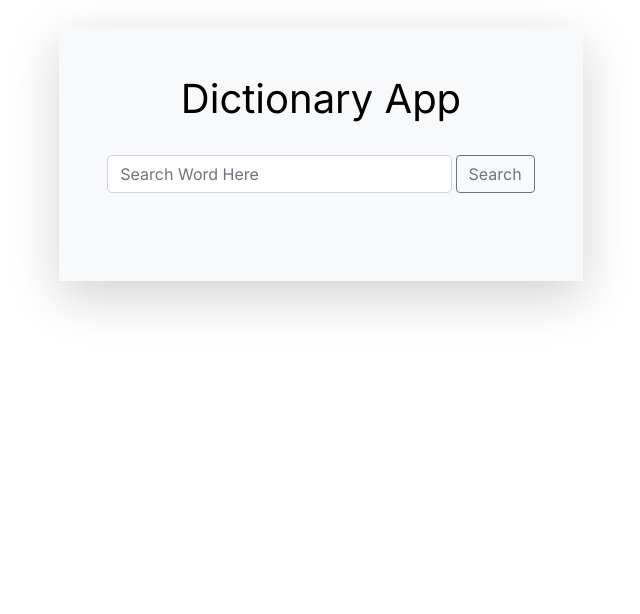
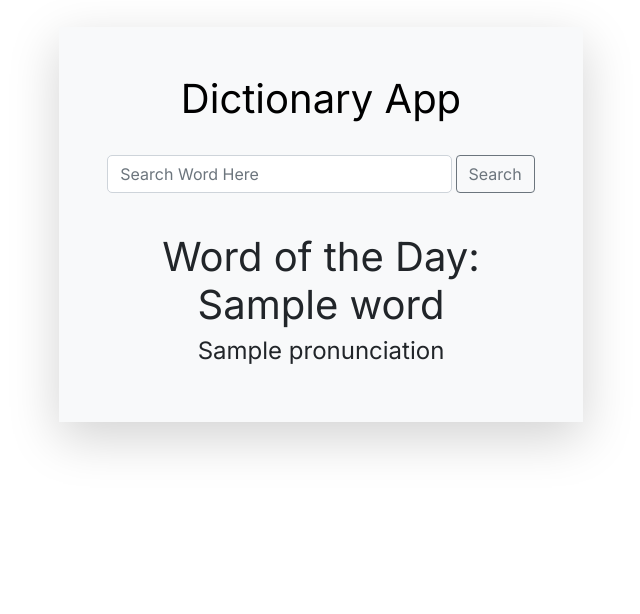
Before and after one commit to ParaskR/dictionary-flask-fork, a Flask app: template dictionary_app/templates/base.html in a window 1280 px wide. Shown: the part 229-843 px from the top of the page, without its empty margins (319-959 px from the left). Run offline with Flask 2, Linux system fonts and the light colour scheme; the template is opened without the code that fills it: most values are stand-ins (such as "Sample title", 1, 10 or a date in 2020); some libraries are stand-ins or nearby versions.

Commit message:
fixed conflicts

```diff
--- a/dictionary_app/app.py
+++ b/dictionary_app/app.py
@@ -1,18 +1,18 @@
-from flask import Flask, render_template, request
+from flask import Flask, render_template, request, escape
+from random_word import RandomWords
 import requests
 import jsonpath_ng
 import json
 import urllib.parse
 from fastapi import FastAPI
 from fastapi.middleware.wsgi import WSGIMiddleware
-from flask import Flask, escape, request
-from fastapi.middleware.wsgi import WSGIMiddleware
 
-from backend.util.db import engine,Base
+from backend.util.db import engine, Base
 
 flask_app = Flask(__name__)
 app = FastAPI()
 Base.metadata.create_all(bind=engine)
+
 
 # flask routes
 @flask_app.route('/login')
@@ -20,12 +20,14 @@ def login():  # put flask_application's code here
     read_login()
     return render_template("login.html")
 
+
 @app.get('/login')
 def read_login():
     return "HELLO WORLD"
 
+
 @flask_app.route('/register')
-def register():  # put flask_application's code here
+def register():
     return render_template("register.html")
 
 
@@ -42,7 +44,9 @@ def word_search_post():
     else:
         return render_template("base.html")
 
+
 app.mount("/v1", WSGIMiddleware(flask_app))
+
 
 def word_definition(word):
     url = "https://api.dictionaryapi.dev/api/v2/entries/en/"
@@ -112,5 +116,10 @@ def word_definition(word):
                            audio_button=audio_button, synonyms=synonyms, antonyms=antonyms)
 
 
+def word_of_the_day():
+    r = RandomWords()
+    r.word_of_the_day()
+
+
 if __name__ == '__main__':
     flask_app.run()
--- a/dictionary_app/templates/base.html
+++ b/dictionary_app/templates/base.html
@@ -19,17 +19,17 @@
     <!-- Custom CSS -->
     <link rel="stylesheet" href="{{ url_for('static', filename='style.css') }}">
 
-    <!-- Custom Script to get word suggestions as the user types in the search bar -->
+    <!-- Custom Script to get word suggestions as the user types in the search bar, using the Datamuse API -->
     <script>
         function suggestion() {
-            document.getElementById('suggestions').innerHTML = '';
+            document.getElementById("suggestions").innerHTML = "";
 
-            const term = document.getElementById("searchValue").value;
-            const url = "https://api.datamuse.com/sug?s=" + term.trim();
+            let term = document.getElementById("searchValue").value;
+            let url = "https://api.datamuse.com/sug?s=" + term.trim();
 
             $.getJSON(url, function (data) {
                 for (let i = 0; i < data.length; i = i + 1) {
-                    document.getElementById("suggestions").innerHTML += '<option value="' + data[i].word + '"/>'
+                    document.getElementById("suggestions").innerHTML += '<option value="' + data[i]["word"] + '"/>'
                 }
             });
         }
@@ -67,7 +67,7 @@
         </div>
     </div>
 </nav>
-<!-- H1 and Searchbar -->
+<!-- h1 and main searchbar -->
 <div class="container-fluid vh-100" style="margin-top: 100px">
     <div class="" style="margin-top: 200px">
         <div class="rounded d-flex justify-content-center">
@@ -91,6 +91,10 @@
                     </form>
                     <br>
                     {% block content %}
+                        <div class="row">
+                            <h2 class="display-6 ini">Word of the Day: {{ word }}</h2>
+                            <h4>{{ pronunciation }}</h4>
+                        </div>
                     {% endblock %}
                 </div>
             </div>
```
Also changed, not shown: dictionary_app/backend/models/person.py (+10 -9 lines), dictionary_app/backend/schemas/person_schema.py (+11 -5 lines), dictionary_app/backend/util/db.py (line endings or trailing spaces).
